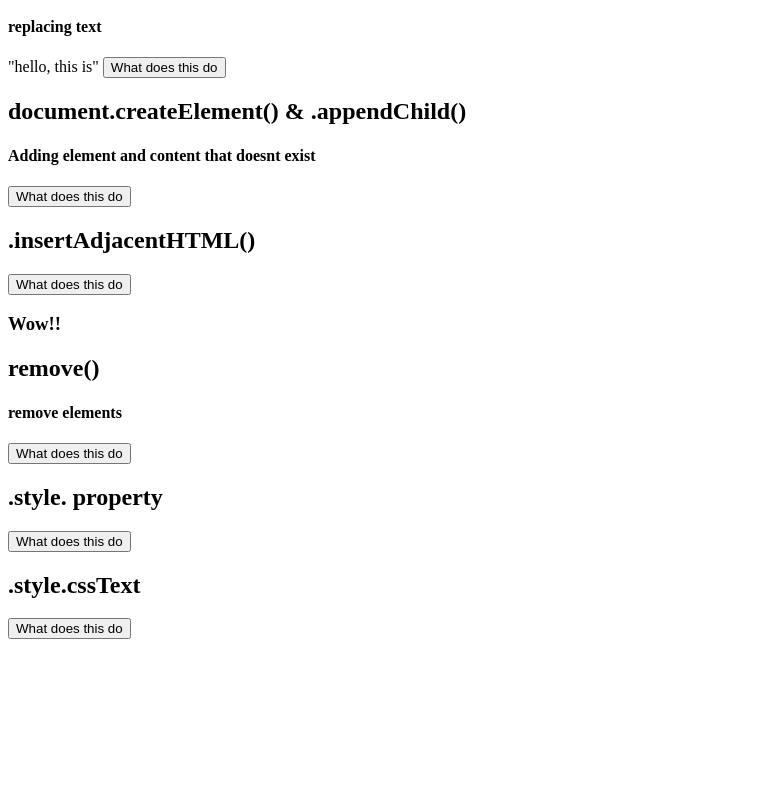
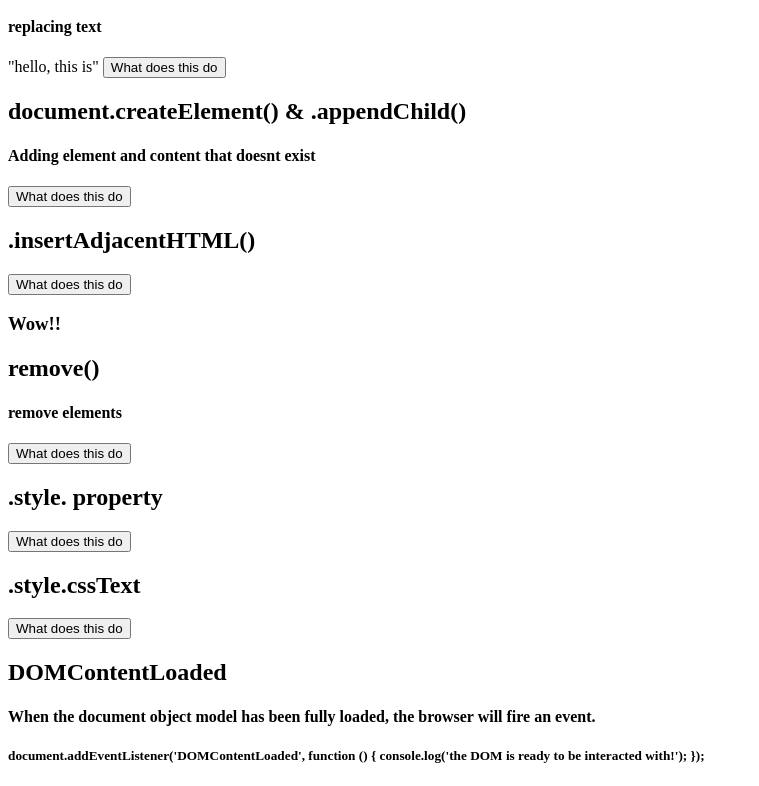
Before and after one commit to RyanWelch1/lessonGit, a plain HTML site: page index.html in a window 1280 px wide. Shown: the part 110-896 px from the top of the page, without its empty margins (0-759 px from the left). Before the commit the page ends 800 px from the top, so only its background shows below. Drawn offline with nearby package versions, Linux system fonts and the light colour scheme.

Commit message:
added notes

```diff
--- a/index.html
+++ b/index.html
@@ -39,7 +39,16 @@
 
 
 
+<h2>DOMContentLoaded</h2>
+<h4>When the document object model has been fully loaded, the browser will fire an event. </h4>
+<h5>document.addEventListener('DOMContentLoaded', function () {
+    console.log('the DOM is ready to be interacted with!');
+});</h5>
+
+
+
    <script src="https://ajax.googleapis.com/ajax/libs/jquery/3.3.1/jquery.min.js"></script>
     <script src="js/app.js"></script>
-</body>
+
+</body></h2>
 </html>
```
